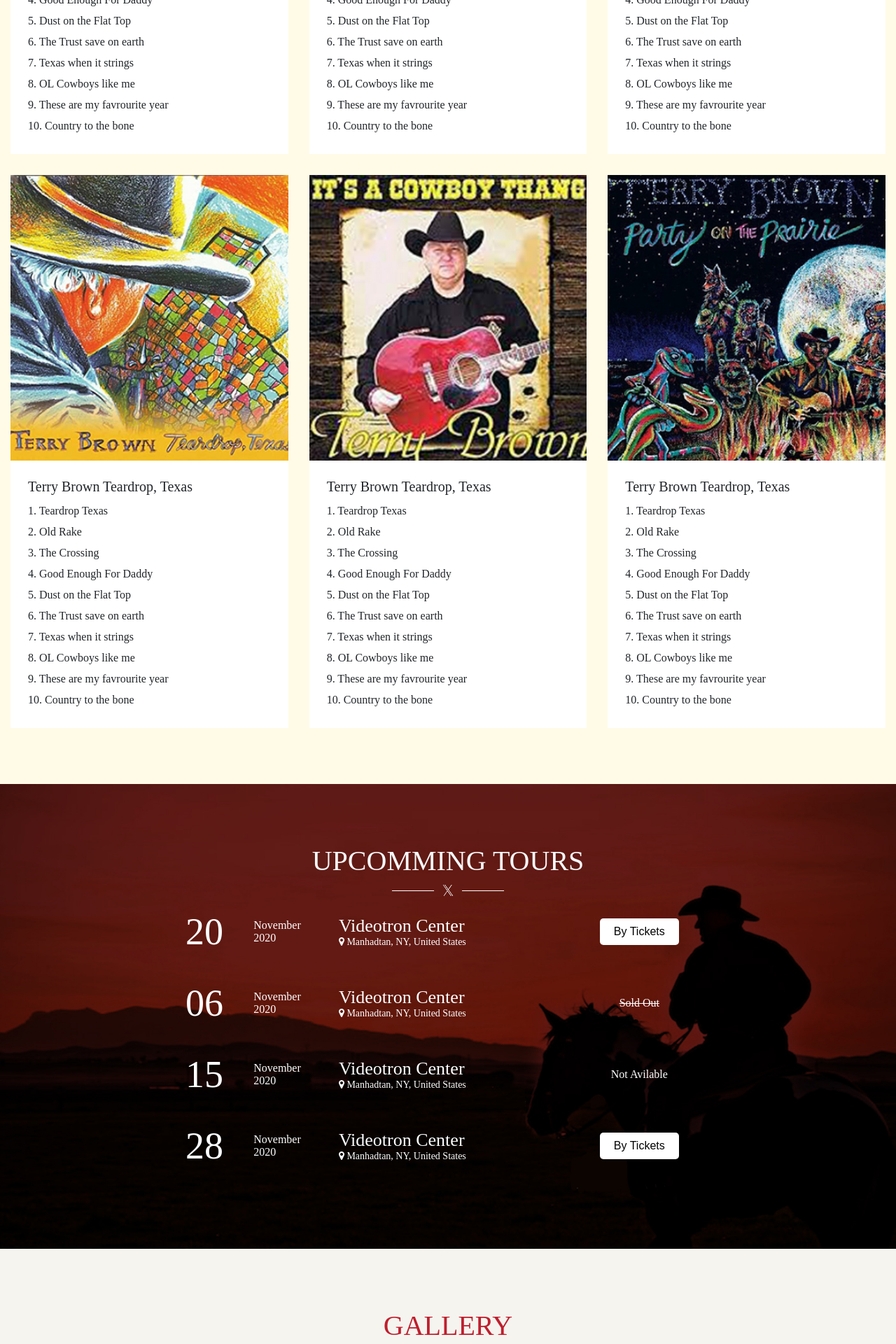
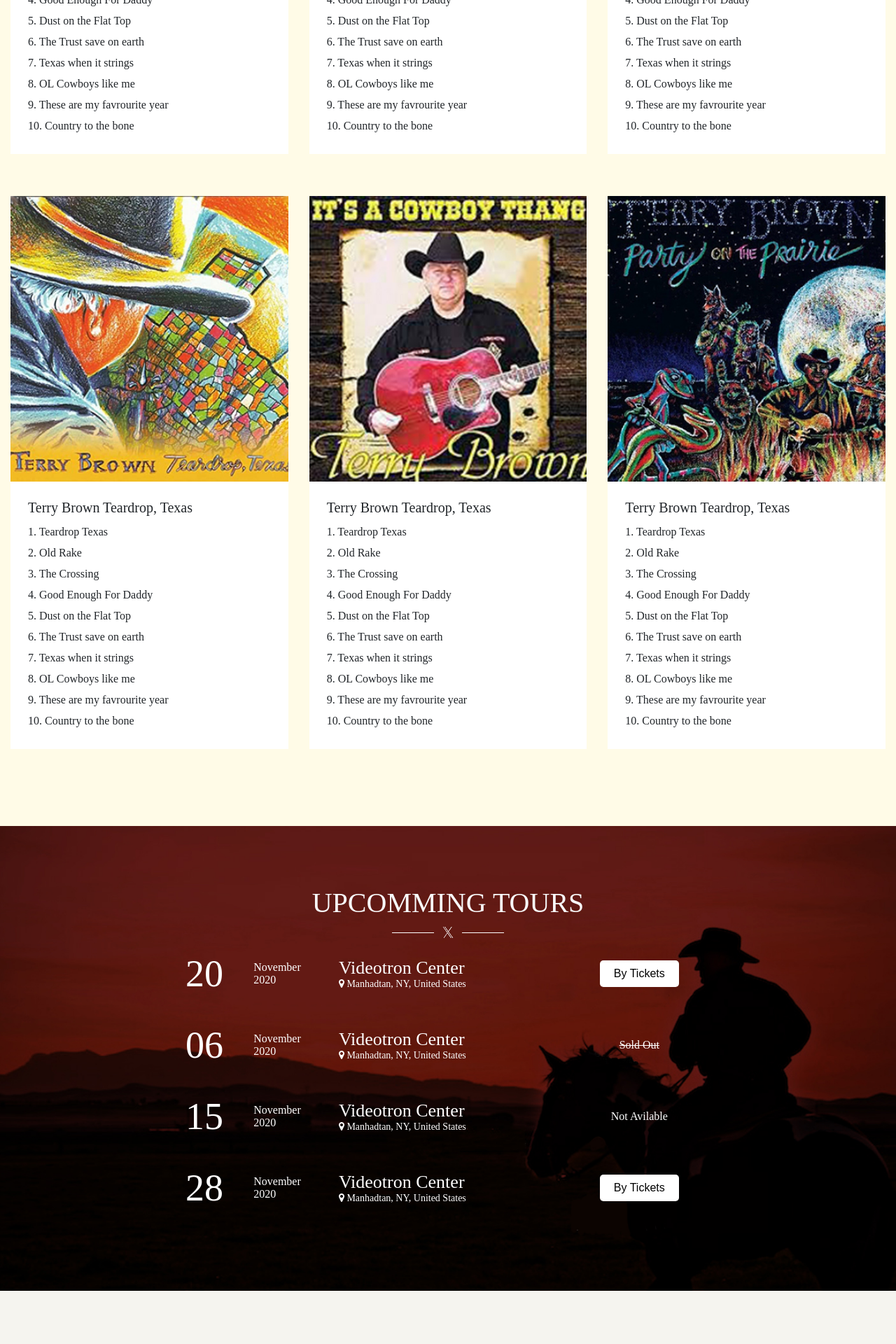
Before and after one commit to nishavashisht/nishavashisht.github.io, a Jekyll site: the page built from index.html, in a window 1280 px wide. Shown: the part 1551-3471 px from the top of the page at 70% size. Built offline with Jekyll 4.4.1, drawn with Linux system fonts in a browser that asks for light colours.

```diff
--- a/assets/css/style.css
+++ b/assets/css/style.css
@@ -149,3 +149,9 @@
 .table tr td span {font-size: 12px;}
 .table button{ font-size:9px;}
 }
+
+/* gloabal margin */
+
+.mb-30{
+    margin-bottom:30px;
+}
--- a/index.html
+++ b/index.html
@@ -16,7 +16,7 @@
         <p>Lorem Ipsum is simply dummy text of the printing and typesetting industry. Lorem Ipsum has been the industry's standard dummy text ever since the 1500s, when an unknown printer took a galley of type and scrambled it to make a type specimen book. It has survived not only five centuries, but also the leap into electronic typesetting, remaining essentially unchanged.</p>
 
         <div class="row listings">
-            <div class="col-md-4 col-lg-4">
+            <div class="col-md-4 col-lg-4 mb-30">
                 <div class="innnerbox">
                     <div class="fig">
                         <img src="{{'/assets/images/teardrop.jpg' | relative_url}}" />
@@ -39,7 +39,7 @@
                 </div>
             </div>
 
-            <div class="col-md-4 col-lg-4">
+            <div class="col-md-4 col-lg-4 mb-30">
                 <div class="innnerbox">
                 <div class="fig">
                     <img src="{{'/assets/images/cow-boy-thang.jpg' | relative_url}}" />
@@ -87,7 +87,7 @@
         </div>
 
         <div class="row">
-            <div class="col-md-4 col-lg-4">
+            <div class="col-md-4 col-lg-4 mb-30">
                 <div class="innnerbox">
                     <div class="fig">
                         <img src="{{'/assets/images/teardrop.jpg' | relative_url}}" />
@@ -110,7 +110,7 @@
                 </div>
             </div>
 
-            <div class="col-md-4 col-lg-4">
+            <div class="col-md-4 col-lg-4 mb-30">
                 <div class="innnerbox">
                 <div class="fig">
                     <img src="{{'/assets/images/cow-boy-thang.jpg' | relative_url}}" />
```
